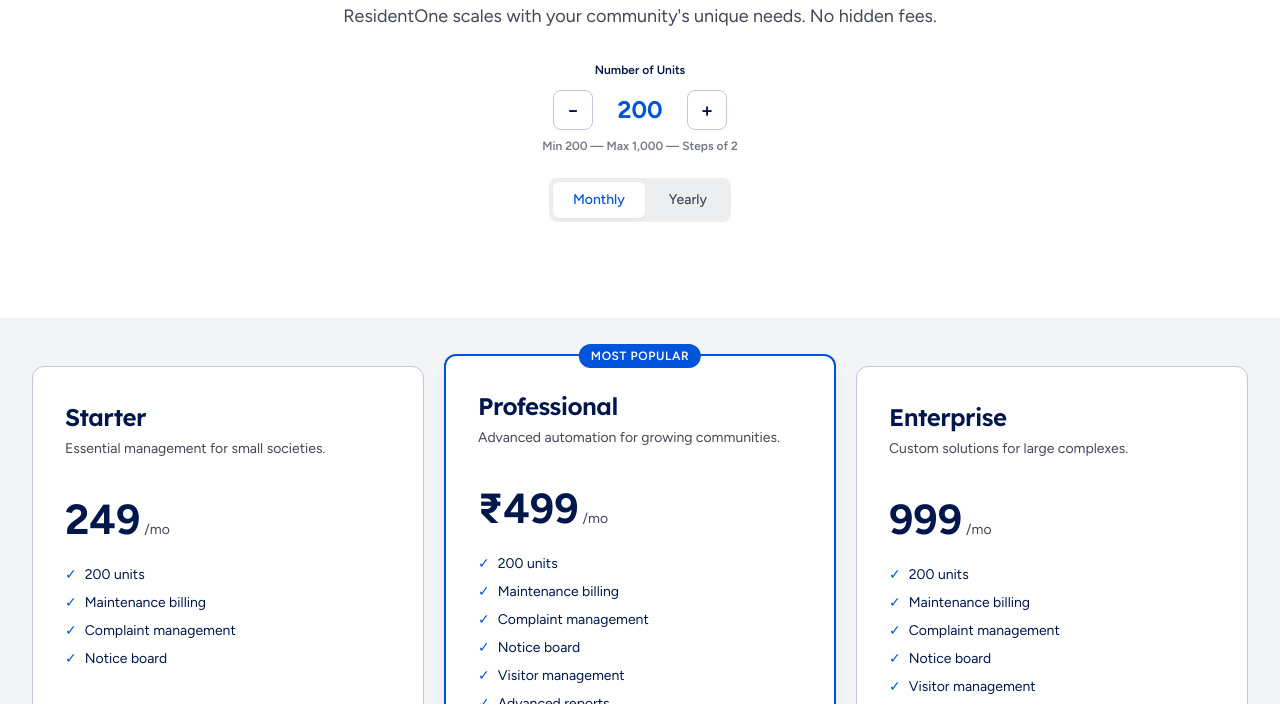
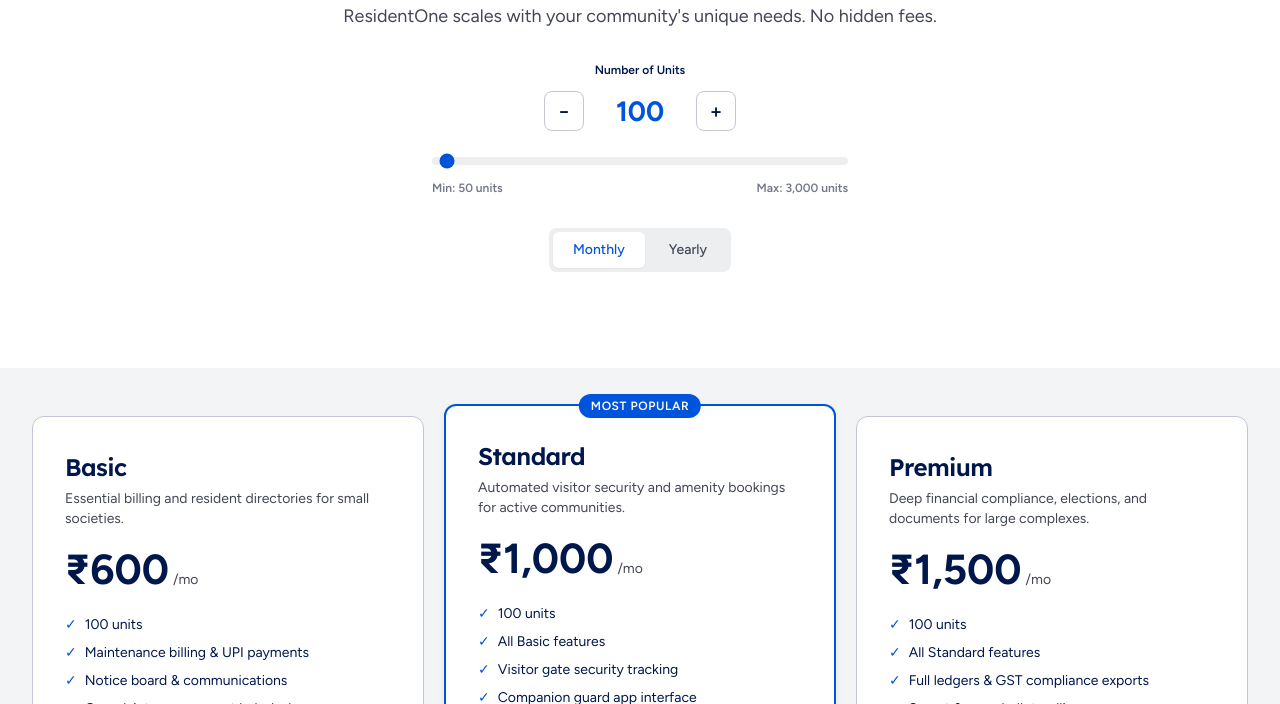
Before and after one commit to Prince188/residentone, a React (Create React App) app in the folder frontend/: page /pricing in a window 1280 px wide. Shown: the part 248-952 px from the top of the page. Built offline with nearby package versions, Linux system fonts and the light colour scheme; no server answers.

Commit message:
collection

```diff
--- a/frontend/src/features/landing/PricingPage.js
+++ b/frontend/src/features/landing/PricingPage.js
@@ -1,46 +1,45 @@
 import { useState } from "react";
 import { Link } from "react-router-dom";
 
-const BASE_PRICE = { starter: 249, professional: 499, enterprise: 999 };
-const EXTRA_RATE = { starter: 0.5, professional: 1, enterprise: 2 };
-const BASE_UNITS = 200;
+const RATE = { starter: 6, professional: 10, enterprise: 15 };
 const YEARLY_MONTHS = 10;
 
 function getPlans(units, billing) {
-  const extra = Math.max(0, units - BASE_UNITS);
   const keys = ["starter", "professional", "enterprise"];
-  const names = { starter: "Starter", professional: "Professional", enterprise: "Enterprise" };
+  const names = { starter: "Basic", professional: "Standard", enterprise: "Premium" };
   const descs = {
-    starter: "Essential management for small societies.",
-    professional: "Advanced automation for growing communities.",
-    enterprise: "Custom solutions for large complexes.",
+    starter: "Essential billing and resident directories for small societies.",
+    professional: "Automated visitor security and amenity bookings for active communities.",
+    enterprise: "Deep financial compliance, elections, and documents for large complexes.",
   };
   const featureSet = {
     starter: [
-      "Maintenance billing",
-      "Complaint management",
-      "Notice board",
+      "Maintenance billing & UPI payments",
+      "Notice board & communications",
+      "Complaint management helpdesk",
+      "Masked resident directory",
+      "Family & vehicle profiles",
     ],
     professional: [
-      "Maintenance billing",
-      "Complaint management",
-      "Notice board",
-      "Visitor management",
-      "Advanced reports",
+      "All Basic features",
+      "Visitor gate security tracking",
+      "Companion guard app interface",
+      "Amenity slot booking calendar",
+      "Real-time group chat & DMs",
+      "Live dashboard badges",
     ],
     enterprise: [
-      "Maintenance billing",
-      "Complaint management",
-      "Notice board",
-      "Visitor management",
-      "Advanced reports",
-      "Priority support",
-      "Dedicated account manager",
+      "All Standard features",
+      "Full ledgers & GST compliance exports",
+      "Secret & open ballot polling",
+      "Surveys & feedback analytics",
+      "Secured flat document vault",
+      "Priority setup & support manager",
     ],
   };
 
   return keys.map((k) => {
-    const monthly = BASE_PRICE[k] + extra * EXTRA_RATE[k];
+    const monthly = units * RATE[k];
     const isYearly = billing === "yearly";
     const price = isYearly ? monthly * YEARLY_MONTHS : monthly;
 
@@ -59,7 +58,7 @@
 
 export default function PricingPage() {
   const [billing, setBilling] = useState("monthly");
-  const [units, setUnits] = useState(200);
+  const [units, setUnits] = useState(100);
 
   const plans = getPlans(units, billing);
   const formatPrice = (n) => n.toLocaleString("en-IN");
@@ -76,27 +75,45 @@
           ResidentOne scales with your community's unique needs. No hidden fees.
         </p>
 
-        {/* Unit Selector */}
-        <div className="mb-6">
+        {/* Unit Selector Slider */}
+        <div className="mb-8 max-w-md mx-auto">
           <div className="text-label-sm font-semibold text-on-surface mb-3">Number of Units</div>
-          <div className="inline-flex items-center gap-3">
+
+          {/* Buttons and Display */}
+          <div className="flex items-center justify-center gap-4 mb-4">
             <button
-              className="w-10 h-10 rounded-lg border border-outline-variant bg-surface-container-lowest text-xl font-semibold cursor-pointer flex items-center justify-center text-on-surface hover:bg-surface-container-low transition-colors"
-              onClick={() => setUnits((u) => Math.max(200, u - 2))}
-              disabled={units <= 200}
+              className="w-10 h-10 rounded-lg border border-outline-variant bg-surface-container-lowest text-xl font-semibold cursor-pointer flex items-center justify-center text-on-surface hover:bg-surface-container-low transition-colors disabled:opacity-50 disabled:cursor-not-allowed"
+              onClick={() => setUnits((u) => Math.max(50, u - 10))}
+              disabled={units <= 50}
             >
               −
             </button>
-            <div className="text-[24px] font-bold text-primary min-w-[70px] text-center">{units}</div>
+            <div className="text-[28px] font-bold text-primary min-w-[80px] text-center">{units}</div>
             <button
-              className="w-10 h-10 rounded-lg border border-outline-variant bg-surface-container-lowest text-xl font-semibold cursor-pointer flex items-center justify-center text-on-surface hover:bg-surface-container-low transition-colors"
-              onClick={() => setUnits((u) => Math.min(1000, u + 2))}
-              disabled={units >= 1000}
+              className="w-10 h-10 rounded-lg border border-outline-variant bg-surface-container-lowest text-xl font-semibold cursor-pointer flex items-center justify-center text-on-surface hover:bg-surface-container-low transition-colors disabled:opacity-50 disabled:cursor-not-allowed"
+              onClick={() => setUnits((u) => Math.min(3000, u + 10))}
+              disabled={units >= 3000}
             >
               +
             </button>
           </div>
-          <div className="text-label-sm text-outline mt-2">Min 200 — Max 1,000 — Steps of 2</div>
+
+          {/* Range Input Slider */}
+          <div className="px-4">
+            <input
+              type="range"
+              min="50"
+              max="3000"
+              step="10"
+              value={units}
+              onChange={(e) => setUnits(Number(e.target.value))}
+              className="w-full h-2 bg-surface-container rounded-lg appearance-none cursor-pointer accent-primary"
+            />
+            <div className="flex justify-between text-label-sm text-outline mt-2">
+              <span>Min: 50 units</span>
+              <span>Max: 3,000 units</span>
+            </div>
+          </div>
         </div>
 
         {/* Billing Toggle */}
@@ -145,7 +162,7 @@
                 <h3 className="text-[20px] md:text-[24px] font-semibold text-on-surface mb-1">{plan.name}</h3>
                 <p className="text-body-sm text-on-surface-variant mb-5 h-10">{plan.desc}</p>
                 <div className="mb-6">
-                  <span className="text-[36px] md:text-[42px] leading-none font-bold text-on-surface">{plan.popular ? "₹" : ""}{formatPrice(plan.price)}</span>
+                  <span className="text-[36px] md:text-[42px] leading-none font-bold text-on-surface">₹{formatPrice(plan.price)}</span>
                   <span className="text-body-sm text-on-surface-variant ml-1">{plan.perUnit}</span>
                 </div>
                 {plan.save && (
```
